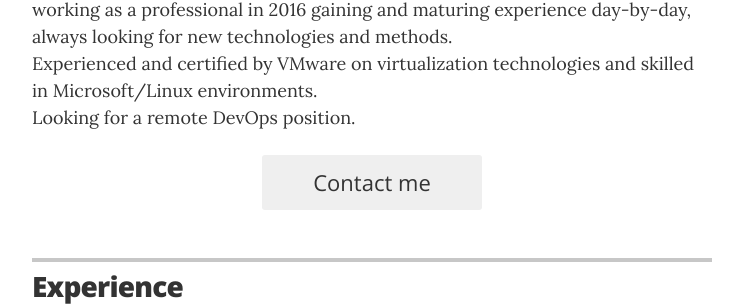
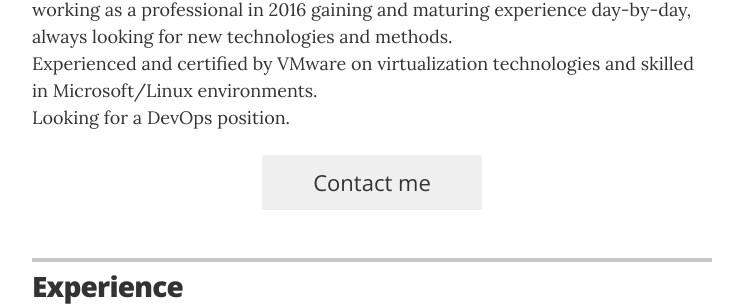
Before and after one commit to jglovier/resume-template, a Jekyll site: the page built from index.html, in a window 1280 px wide and 900 px high. Shown: the part 453-759 px from the top of the window, without its empty margins (268-1011 px from the left). Built offline with Jekyll 4.4.1, drawn with Linux system fonts in a browser that asks for light colours.

Commit message:
Update _config.yml

```diff
--- a/_config.yml
+++ b/_config.yml
@@ -19,7 +19,7 @@ Moving across servers, code, and deployments, I started working as a professiona
 day-by-day, always looking for new technologies and methods.<br>
 Experienced and certified by VMware on virtualization
 technologies and skilled in Microsoft/Linux environments. <br>
-Looking for a remote DevOps position.</p>"
+Looking for a DevOps position.</p>"
 
 # use "yes" to display the email contact button,
 # "no" to display an "I'm not looking for work" message,
```
